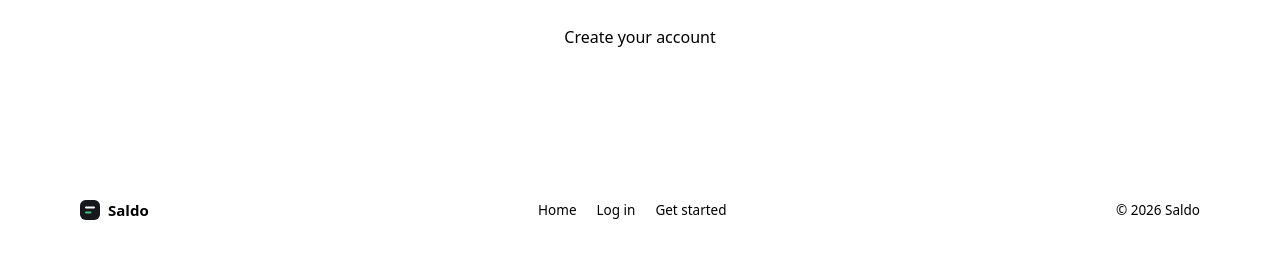
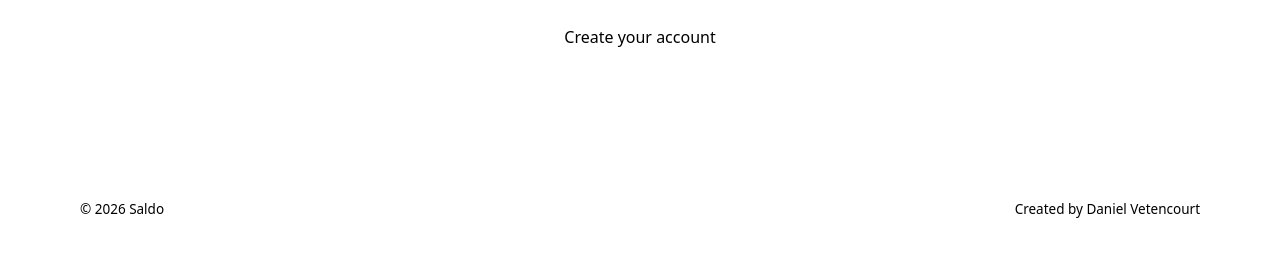
Before and after one commit to Dava2310/Expense-Tracker, a Laravel app: page / in a window 1280 px wide. Shown: the part 1806-2075 px from the top of the page. After the commit the page ends 2024 px from the top, so only its background shows below. Run offline with Laravel 12, Linux system fonts and the light colour scheme; some libraries are stand-ins or nearby versions; some web fonts are replaced.

Commit message:
Refactor: Footer changed to don't have a menu, only copyright and author.

```diff
--- a/app/View/Components/Layout/Footer.php
+++ /dev/null
@@ -1,32 +0,0 @@
-<?php
-
-namespace App\View\Components\Layout;
-
-use Illuminate\View\Component;
-use Illuminate\View\View;
-
-class Footer extends Component
-{
-    /**
-     * The menu entries shown in the footer, taken from the same definition as the header.
-     *
-     * @var list<array{label: string, route: string, pattern: string, icon: string|null}>
-     */
-    public array $items;
-
-    /**
-     * Create a new component instance.
-     */
-    public function __construct()
-    {
-        $this->items = Navigation::menuItems();
-    }
-
-    /**
-     * Get the view / contents that represent the component.
-     */
-    public function render(): View
-    {
-        return view('components.layout.footer');
-    }
-}
--- a/resources/views/components/layout/footer.blade.php
+++ b/resources/views/components/layout/footer.blade.php
@@ -1,18 +1,4 @@
-<footer class="mx-auto flex w-full max-w-[1184px] flex-wrap items-center justify-between gap-x-6 gap-y-4 px-8 pb-12 pt-8 text-[13.5px] text-saldo-subtle">
-    <a href="{{ route('welcome') }}" aria-label="Saldo home" class="flex items-center gap-2 font-display text-[15px] font-semibold text-saldo-ink no-underline focus-visible:outline-2 focus-visible:outline-offset-2 focus-visible:outline-saldo-ink">
-        <x-ui.logo :size="20" />
-        <span>Saldo</span>
-    </a>
-
-    <nav aria-label="Footer" class="flex flex-wrap items-center gap-x-5 gap-y-2">
-        @foreach ($items as $item)
-            <a
-                href="{{ route($item['route']) }}"
-                @if (request()->routeIs($item['pattern'])) aria-current="page" @endif
-                class="text-saldo-muted no-underline transition-colors hover:text-saldo-ink focus-visible:outline-2 focus-visible:outline-offset-2 focus-visible:outline-saldo-ink"
-            >{{ $item['label'] }}</a>
-        @endforeach
-    </nav>
-
+<footer class="mx-auto flex w-full max-w-[1184px] flex-wrap items-center justify-between gap-x-6 gap-y-2 px-8 pb-12 pt-8 text-[13.5px] text-saldo-subtle">
     <span>© {{ now()->year }} Saldo</span>
+    <span>Created by Daniel Vetencourt</span>
 </footer>
```
Also changed, not shown: tests/Feature/LayoutTest.php (+12 -12 lines).
